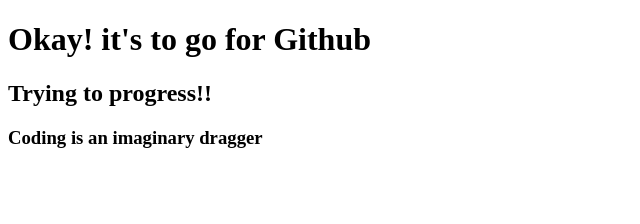
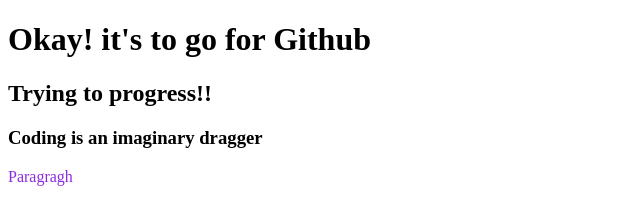
Before and after one commit to x3m9n/my-first-repo, a plain HTML site: page index.html in a window 1280 px wide. Shown: the full height of the page, 0-640 px from the left. Drawn offline with Linux system fonts and the light colour scheme.

Commit message:
styles added

```diff
--- a/index.html
+++ b/index.html
@@ -5,10 +5,12 @@
     <meta http-equiv="X-UA-Compatible" content="IE=edge">
     <meta name="viewport" content="width=device-width, initial-scale=1.0">
     <title>My first Github repo</title>
+    <link rel="stylesheet" href="style.css">
 </head>
 <body>
     <h1>Okay! it's to go for Github</h1>
     <h2>Trying to progress!!</h2>
     <h3>Coding is an imaginary dragger</h3>
+    <p>Paragragh</p>
 </body>
 </html>
--- /dev/null
+++ b/style.css
@@ -0,0 +1,3 @@
+p{
+    color: blueviolet;
+}
```
